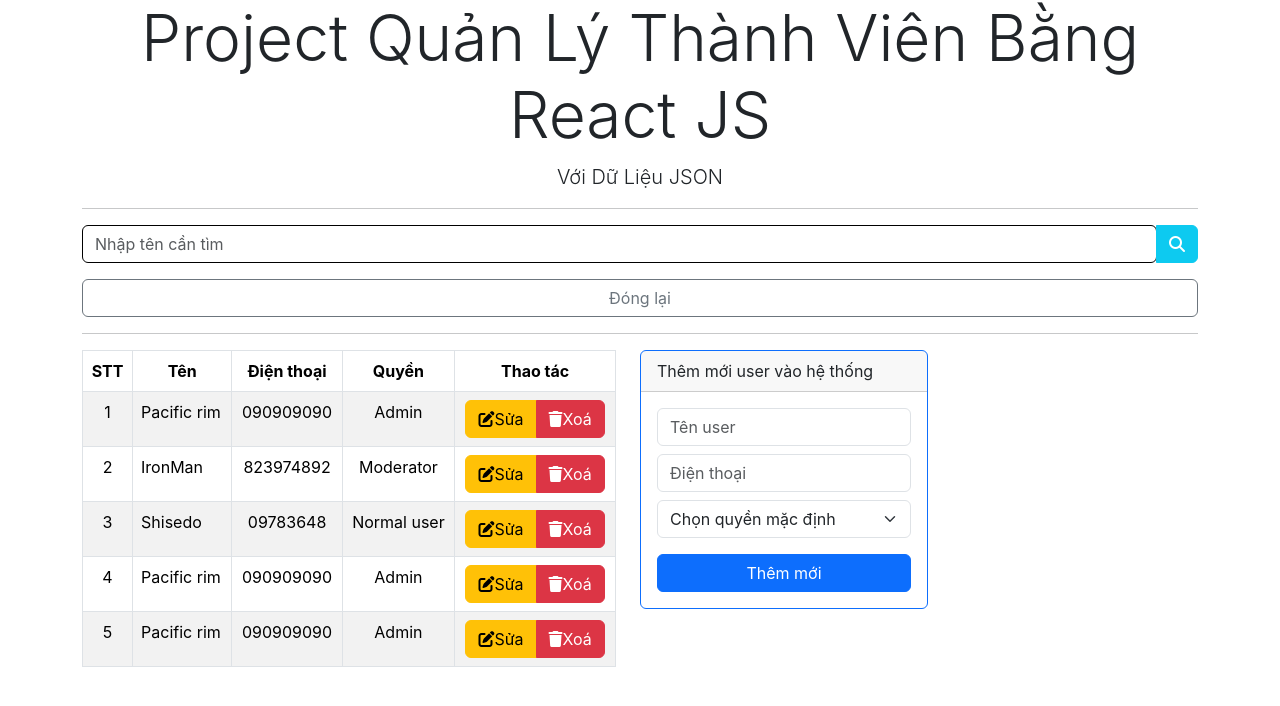
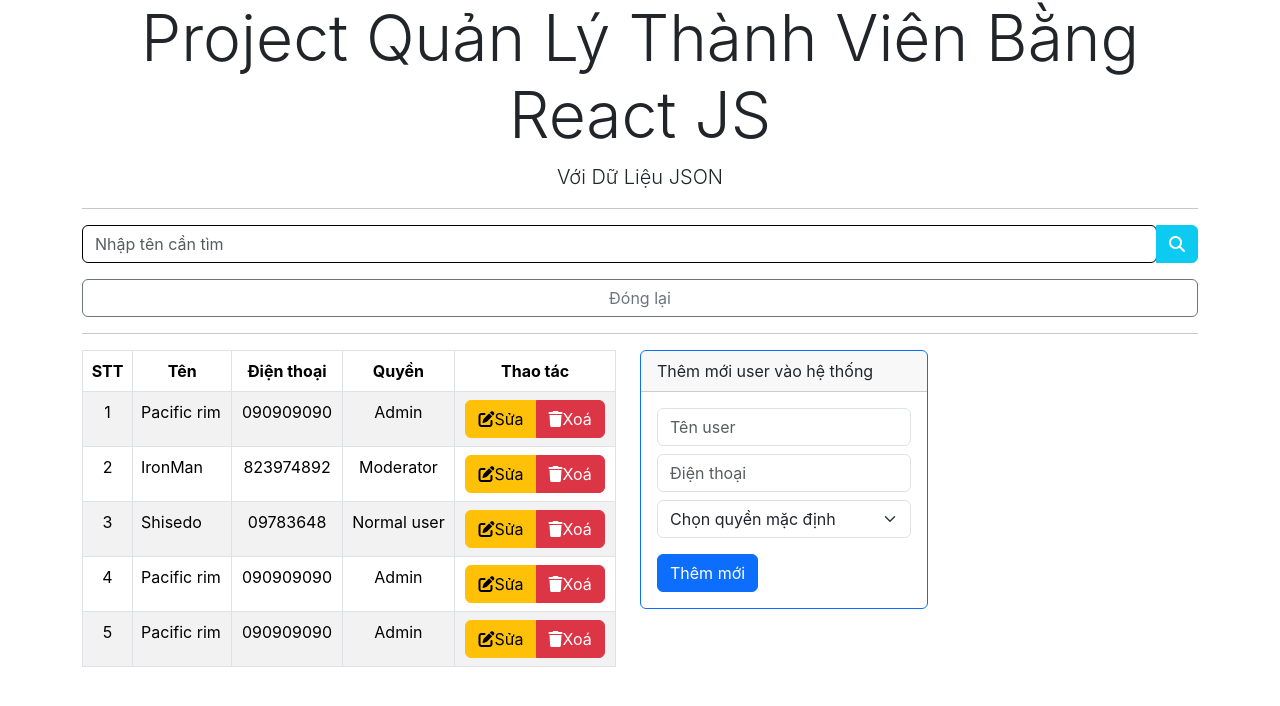
Before and after one commit to huynhkienhao/react-redux-NDV, a React (Create React App) app: page / in a window 1280 px wide. Shown: the top 706 px of the page. Built offline with nearby package versions, Linux system fonts and the light colour scheme.

Commit message:
video 76

```diff
--- a/src/Components/AddUser.js
+++ b/src/Components/AddUser.js
@@ -12,7 +12,6 @@ class AddUser extends Component {
     }
 
 
-
     isChange = (event) => {
         const name = event.target.name;
         const value = event.target.value;
@@ -20,20 +19,13 @@ class AddUser extends Component {
         this.setState({
             [name]: value
         });
-
-        // Package into item
-        // let item = {};
-        // item.id = this.state.id;
-        // item.name = this.state.name;
-        // item.tel = this.state.tel;
-        // item.permission = this.state.permission;
-        // console.log(item);
     }
 
     kiemTraTrangThai = () => {
         if (this.props.hienThiForm === true) {
             return (
                 <div className='col'>
+                    <form>
                         <div className="card border-primary mb-3" style={{ maxWidth: "18rem" }}>
                             <div className="card-header">Thêm mới user vào hệ thống</div>
                             <div className="card-body text-primary">
@@ -64,18 +56,21 @@ class AddUser extends Component {
                                     </select>
                                 </div>
                                 <div className="form-group">
-                                <div
+                                    <input
+                                        type='reset'
+                                        value="Thêm mới"
                                         className="btn btn-primary d-block"
-                                    onClick={(name, tel, permission) => this.props.add(this.state.name, this.state.tel, this.state.permission)}>Thêm mới</div>
+                                        onClick={(name, tel, permission) => this.props.add(this.state.name, this.state.tel, this.state.permission)}
+                                    />
                                 </div>
                             </div>
                         </div>
+                    </form>
                 </div>
             )
         }
     }
     render() {
-        // console.log(this.state);
         return (
             <>
                 {this.kiemTraTrangThai()}
```
Lines whose indentation alone changed are shown as unchanged.
